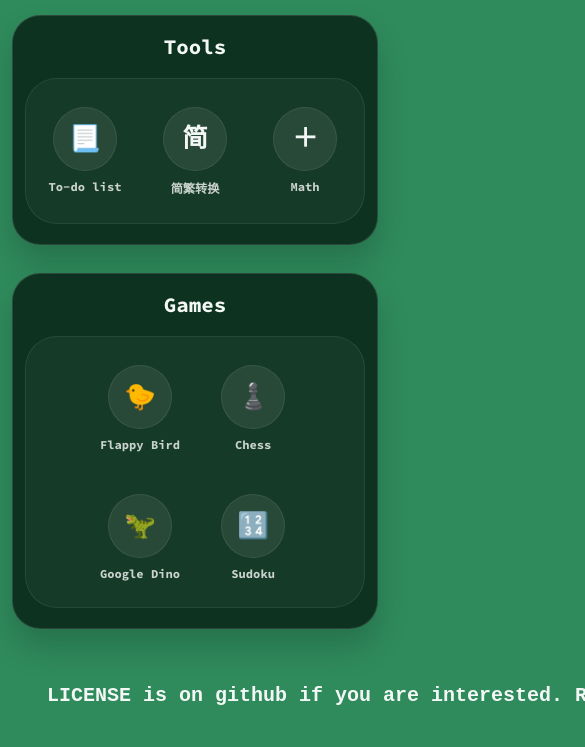
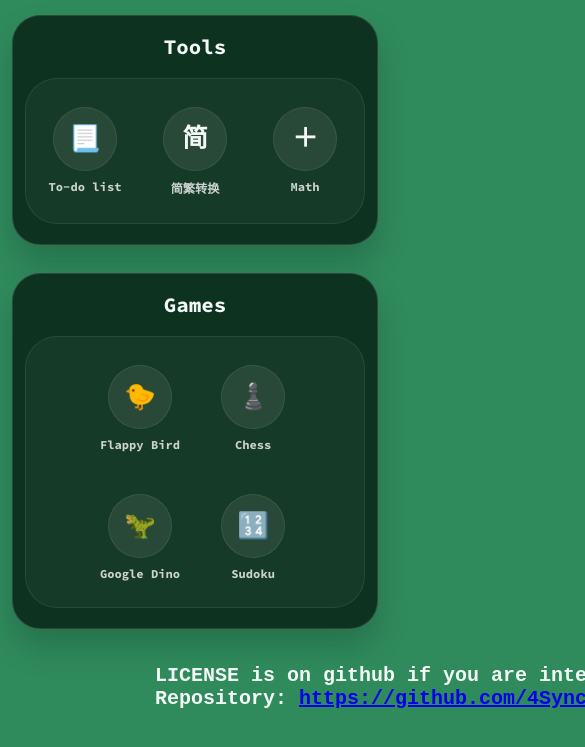
Before and after one commit to 4SyncStrider/JavanOffice, a plain HTML site: page index.html in a window 390 px wide. Shown: the part 205-952 px from the top of the page, 585 px wide, since content can reach past the window. Drawn offline with Linux system fonts and the light colour scheme.

Commit message:
Reformatted position of info <pre>

```diff
--- a/index.html
+++ b/index.html
@@ -76,9 +76,12 @@
           </div>
         </section>
       </main>
-      <pre
-        style="text-align: center; font-size: x-large"
-      >LICENSE is on github if you are interested. Repository: <a href="https://github.com/4SyncStrider/JavanOffice">https://github.com/4SyncStrider/JavanOffice</a></pre>
+      <div class="info-container">
+        <pre style="text-align: center; font-size: x-large">
+         LICENSE is on github if you are interested.
+         Repository: <a href="https://github.com/4SyncStrider/JavanOffice">https://github.com/4SyncStrider/JavanOffice</a>
+      </pre>
+      </div>
     </div>
 
     <script type="module" src="menu/menu.js"></script>
--- a/menu/menu.css
+++ b/menu/menu.css
@@ -1,9 +1,9 @@
-@font-face{
-    font-family: 'Source Code Pro';
-    font-weight: 700;
-    font-style: normal;
-    font-stretch: normal;
-    src: url('../fonts/SourceCodePro-Bold.otf.woff2') format('woff2');
+@font-face {
+  font-family: 'Source Code Pro';
+  font-weight: 700;
+  font-style: normal;
+  font-stretch: normal;
+  src: url('../fonts/SourceCodePro-Bold.otf.woff2') format('woff2');
 }
 
 :root {
@@ -184,6 +184,7 @@ pre {
     opacity: 0;
     transform: translateY(16px);
   }
+
   to {
     opacity: 1;
     transform: translateY(0);
@@ -209,6 +210,6 @@ pre {
   }
 
   pre {
-    font-size: large;
+    margin-top: auto;
   }
 }
```
